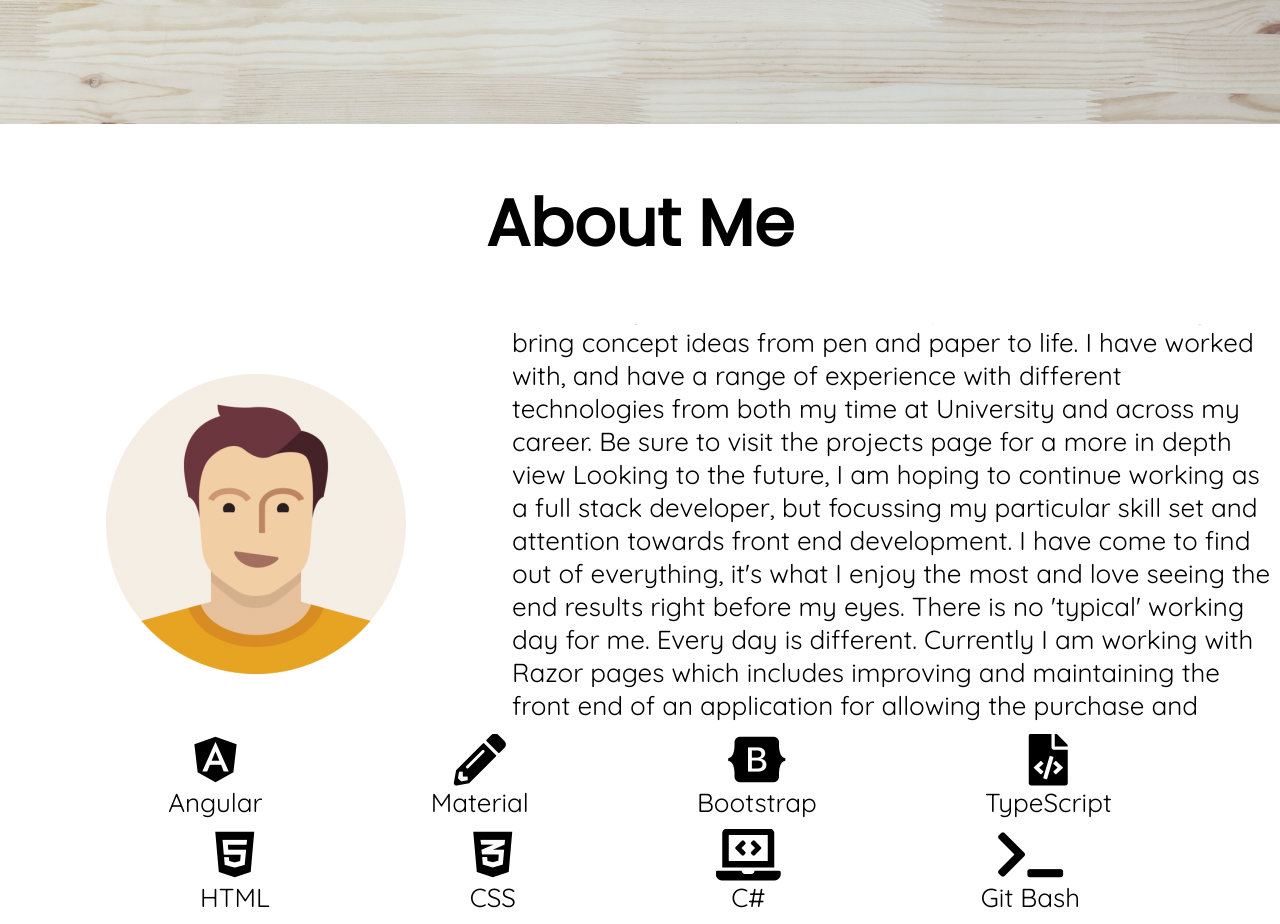
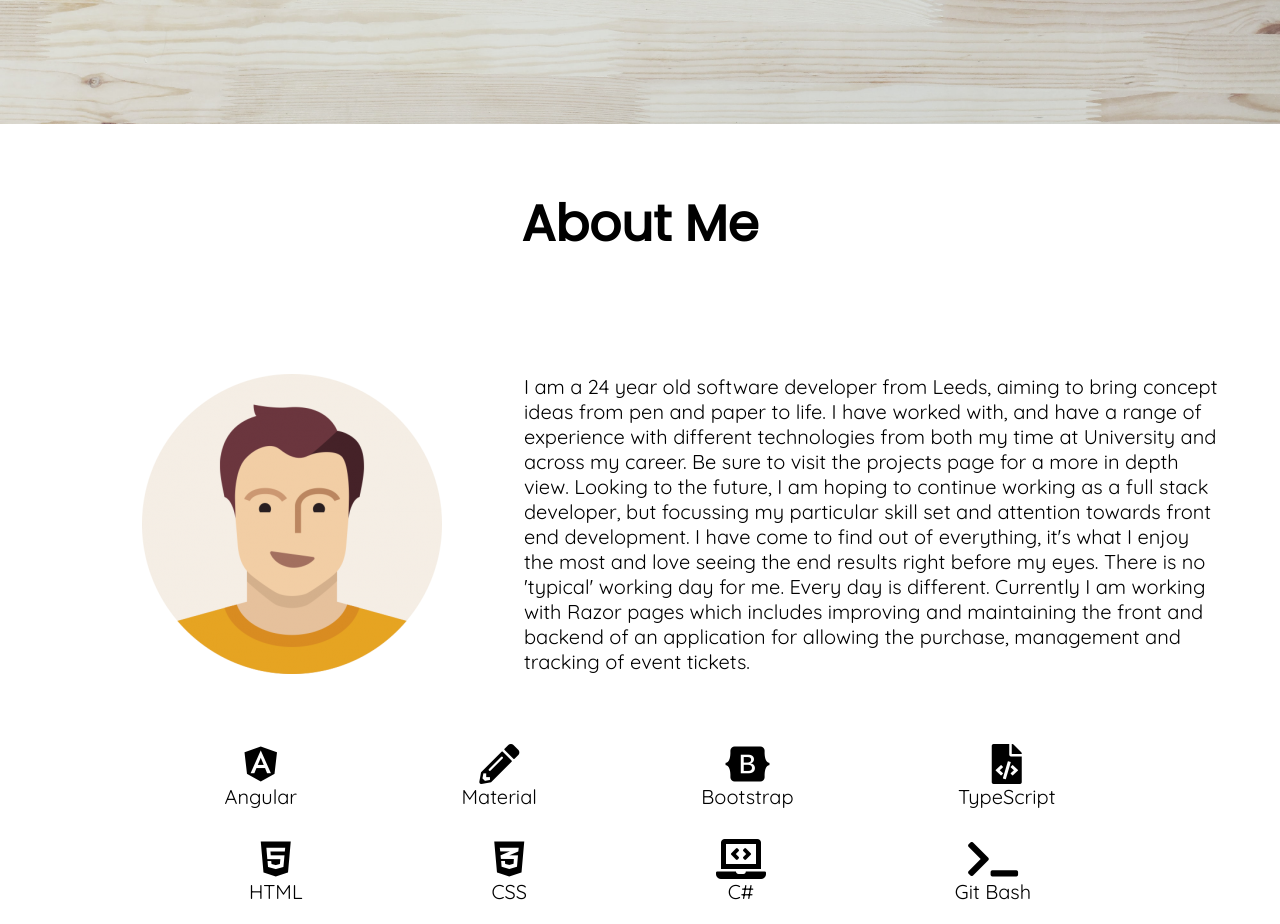
Before and after one commit to OJT509/portfolio, an Angular app: page / in a window 1280 px wide. Shown: the part 676-1600 px from the top of the page. Built offline with nearby package versions, Linux system fonts and the light colour scheme.

Commit message:
Basic about page complete

```diff
--- a/src/app/components/about/about.component.html
+++ b/src/app/components/about/about.component.html
@@ -1,4 +1,4 @@
-<div class="grid-container">
+<div class="container grid-container">
     <div class="header centered">
         <h1 class="header-text">About Me</h1>
     </div>
@@ -9,7 +9,7 @@
         <p class="text">I am a {{age}} year old software developer from Leeds, aiming to bring concept ideas from
             pen and paper to life. I have worked with, and have a range of experience with different technologies
             from both my time at University
-            and across my career. Be sure to visit the projects page for a more in depth view
+            and across my career. Be sure to visit the projects page for a more in depth view.
             Looking to the future, I am hoping to continue working as a full stack developer, but
             focussing my particular skill set and attention towards front end development.
             I have come to find out of everything, it's what I enjoy the most and love seeing the end results right
@@ -17,7 +17,7 @@
             working day for me. Every day is different. Currently I am
             working
             with Razor pages which includes
-            improving and maintaining the front end of an application for allowing the purchase and tracking of
+            improving and maintaining the front and backend of an application for allowing the purchase, management and tracking of
             event
             tickets.</p>
     </div>
--- a/src/app/components/about/about.component.scss
+++ b/src/app/components/about/about.component.scss
@@ -38,29 +38,37 @@
     grid-area: image;
 }
 
+//---iPhone 12 Pro---//
+@media (min-width: 389px) {
+    .skills {
+        gap: 30px;
+    }
+}
+
 @media (min-width: 993px) and (min-height: 668px) {
     .image {
         display: flex;
+
         img {
             width: 300px;
             height: 300px;
         }
     }
+
     .about-me {
         text-align: left;
     }
+
     .grid-container {
         display: grid;
         grid-template-columns: 1fr 1fr 1fr 1fr 1fr;
         grid-template-rows: 1fr 1fr 1fr 1fr;
         grid-auto-columns: 1fr;
-        gap: 0px 0px;
         grid-auto-flow: row;
         grid-template-areas:
             "header header header header header"
             "image image about-me about-me about-me"
             "image image about-me about-me about-me"
             "skills skills skills skills skills";
-        height: 100vh;
     }
 }
--- a/src/app/components/home/home.component.scss
+++ b/src/app/components/home/home.component.scss
@@ -68,6 +68,6 @@
 //---Large Screens---//
 @media (min-width: 1335px) {
     .frosted {
-        padding: 5em 12em;
+        padding: 5em 20em;
     }
 }
--- a/src/styles.scss
+++ b/src/styles.scss
@@ -48,6 +48,10 @@
     border: 2px solid black;
 }
 
+.container {
+    padding: 0 1em;
+}
+
 //---Small Screens---//
 @media (max-width: 389px) {
 }
@@ -57,15 +61,24 @@
 }
 
 @media (min-width: 500px) {
+    :root {
+        font-size: 18px;
+    }
 }
 
 //---Laptop---//
 @media (min-width: 993px) {
     :root {
-        font-size: 26px;
+        font-size: 20px;
+    }
+    .container {
+        padding: 0 3em;
     }
 }
 
 //---Large Screens---//
 @media (min-width: 1335px) {
+    .container {
+        padding: 0 8em;
+    }
 }
```
